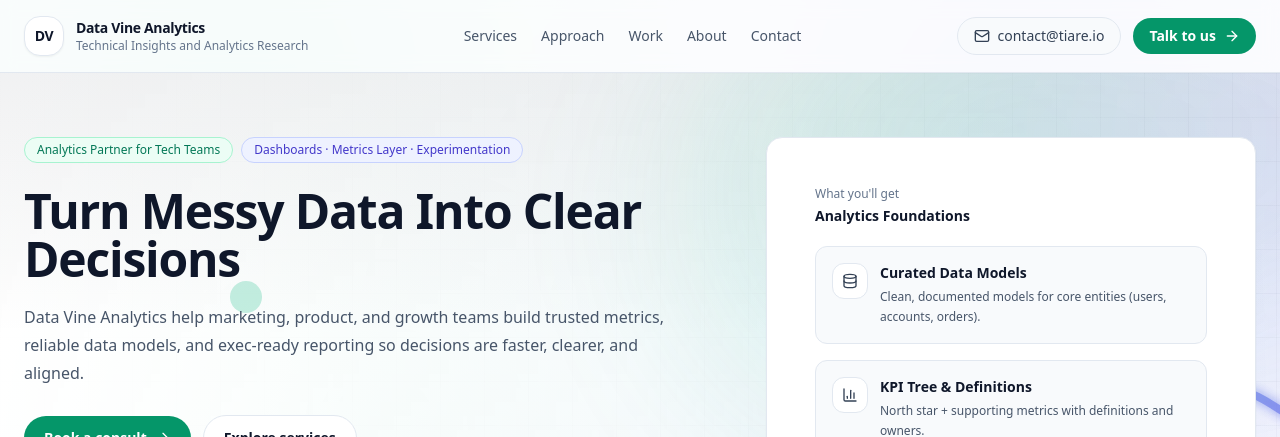
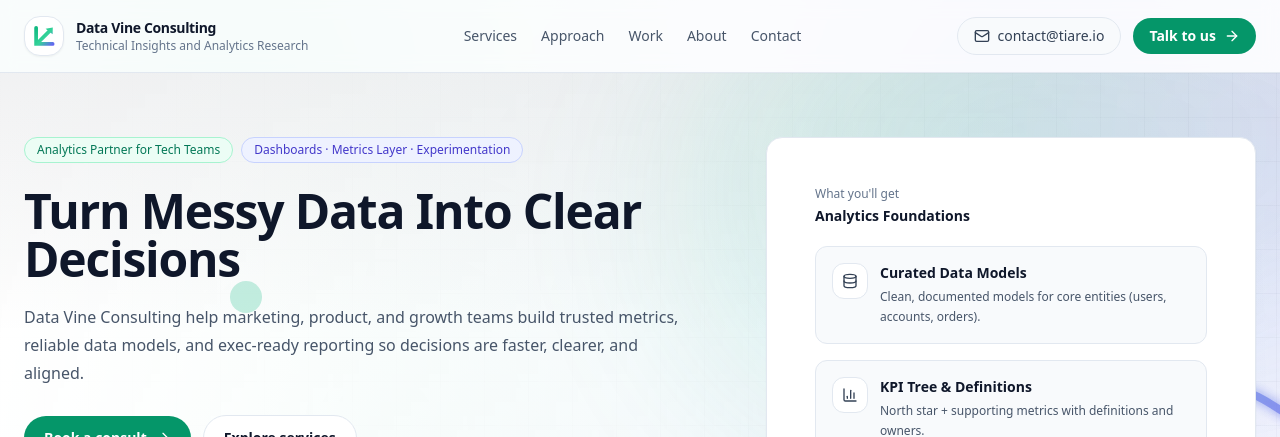
Before and after one commit to EmmanuelBruschi/data-vine-analytics-website, a React (Vite) app: page / in a window 1280 px wide. Shown: the top 437 px of the page. Built offline with nearby package versions, Linux system fonts and the light colour scheme.

Commit message:
updated company name

```diff
--- a/src/DataVineAnalyticsSite.jsx
+++ b/src/DataVineAnalyticsSite.jsx
@@ -1,3 +1,4 @@
+import logoMark from "./assets/dva-logo.svg";
 import React, { useMemo, useState } from "react";
 import { motion, useScroll, useTransform } from "framer-motion";
 import {
@@ -423,12 +424,16 @@ export default function DataVineAnalyticsSite() {
       <header className="sticky top-0 z-40 border-b border-slate-200 bg-white/70 backdrop-blur">
         <div className="mx-auto flex max-w-7xl items-center justify-between px-6 py-4">
           <a href="#" className="group inline-flex items-center gap-3">
-            <div className="grid h-10 w-10 place-items-center rounded-2xl border border-slate-200 bg-white shadow-sm">
-              <span className="text-sm font-semibold tracking-tight">DV</span>
+            <div className="grid h-10 w-10 place-items-center rounded-2xl border border-slate-200 bg-white shadow-sm overflow-hidden">
+                <img
+                    src={logoMark}
+                    alt="Data Vine Consulting"
+                    className="h-6 w-6"
+              />
             </div>
             <div className="leading-tight">
               <div className="text-sm font-semibold tracking-tight text-slate-900">
-                Data Vine Analytics
+                Data Vine Consulting
               </div>
               <div className="text-xs text-slate-500">Technical Insights and Analytics Research</div>
             </div>
@@ -494,7 +499,7 @@ export default function DataVineAnalyticsSite() {
                     Turn Messy Data Into Clear Decisions
                   </h1>
                   <p className="mt-5 max-w-2xl text-base leading-7 text-slate-600">
-                    Data Vine Analytics help marketing, product, and growth teams build trusted metrics, reliable data models, and exec-ready reporting so decisions are faster, clearer, and aligned.
+                    Data Vine Consulting help marketing, product, and growth teams build trusted metrics, reliable data models, and exec-ready reporting so decisions are faster, clearer, and aligned.
                   </p>
 
                   <div className="mt-7 flex flex-col gap-3 sm:flex-row sm:items-center">
@@ -728,7 +733,7 @@ export default function DataVineAnalyticsSite() {
         <Section
           id="about"
           eyebrow="Who We Are"
-          title="Data Vine Analytics on tiare.io"
+          title="Data Vine Consulting on tiare.io"
           subtitle="TIARE stands for Technical Insights and Analytics Research. We combine product sense with engineering rigor to help teams build analytics that drives outcomes."
         >
           <div className="mt-10">
@@ -874,7 +879,7 @@ export default function DataVineAnalyticsSite() {
                 <span className="text-sm font-semibold tracking-tight">DV</span>
               </div>
               <div>
-                <div className="text-sm font-semibold">Data Vine Analytics</div>
+                <div className="text-sm font-semibold">Data Vine Consulting</div>
                 <div className="text-xs text-slate-500">Built for speed, clarity, and trust.</div>
               </div>
             </div>
@@ -893,7 +898,7 @@ export default function DataVineAnalyticsSite() {
           </div>
 
           <div className="mt-8 flex flex-col gap-3 border-t border-slate-200 pt-6 sm:flex-row sm:items-center sm:justify-between">
-            <div className="text-xs text-slate-500">© {year} Data Vine Analytics. All rights reserved.</div>
+            <div className="text-xs text-slate-500">© {year} Data Vine Consulting. All rights reserved.</div>
             <div className="text-xs text-slate-500">TIARE: Technical Insights and Analytics Research</div>
           </div>
         </div>
```
Also changed, not shown: src/assets/dva-logo.svg (added).
